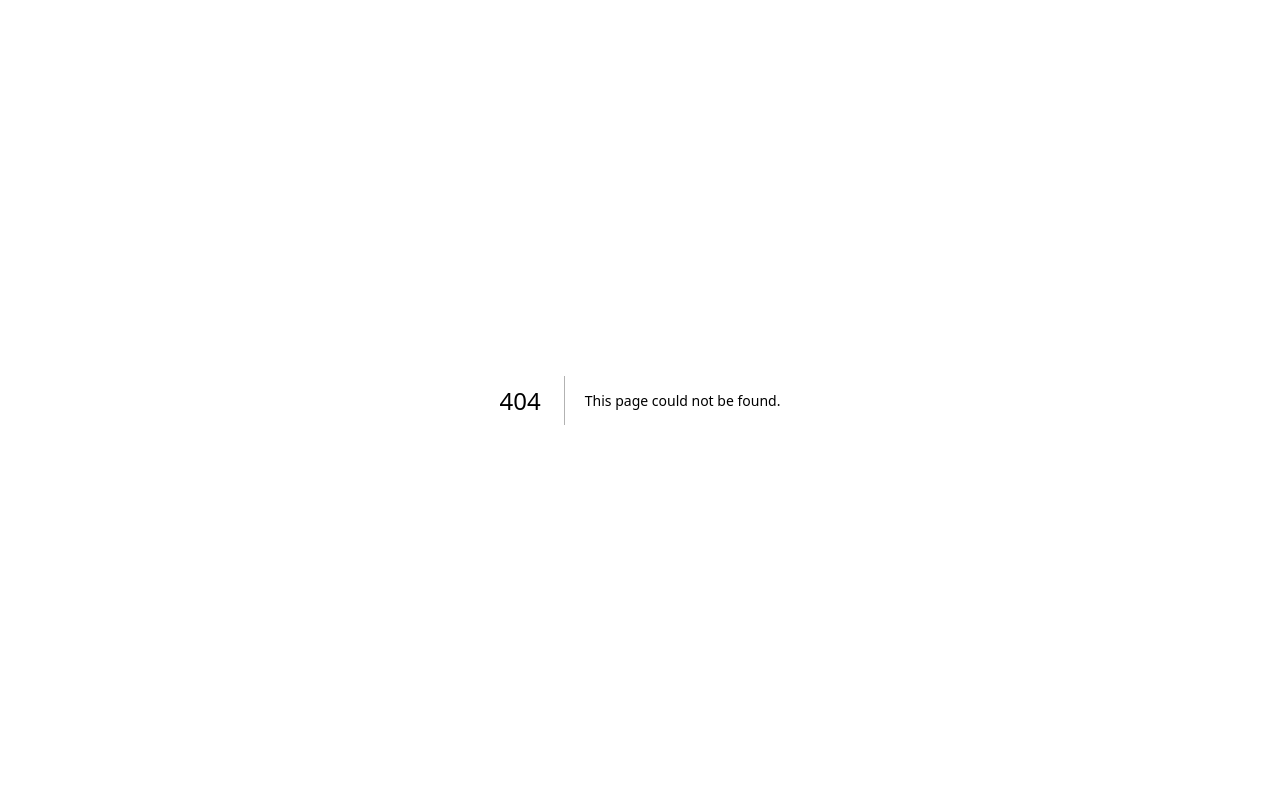
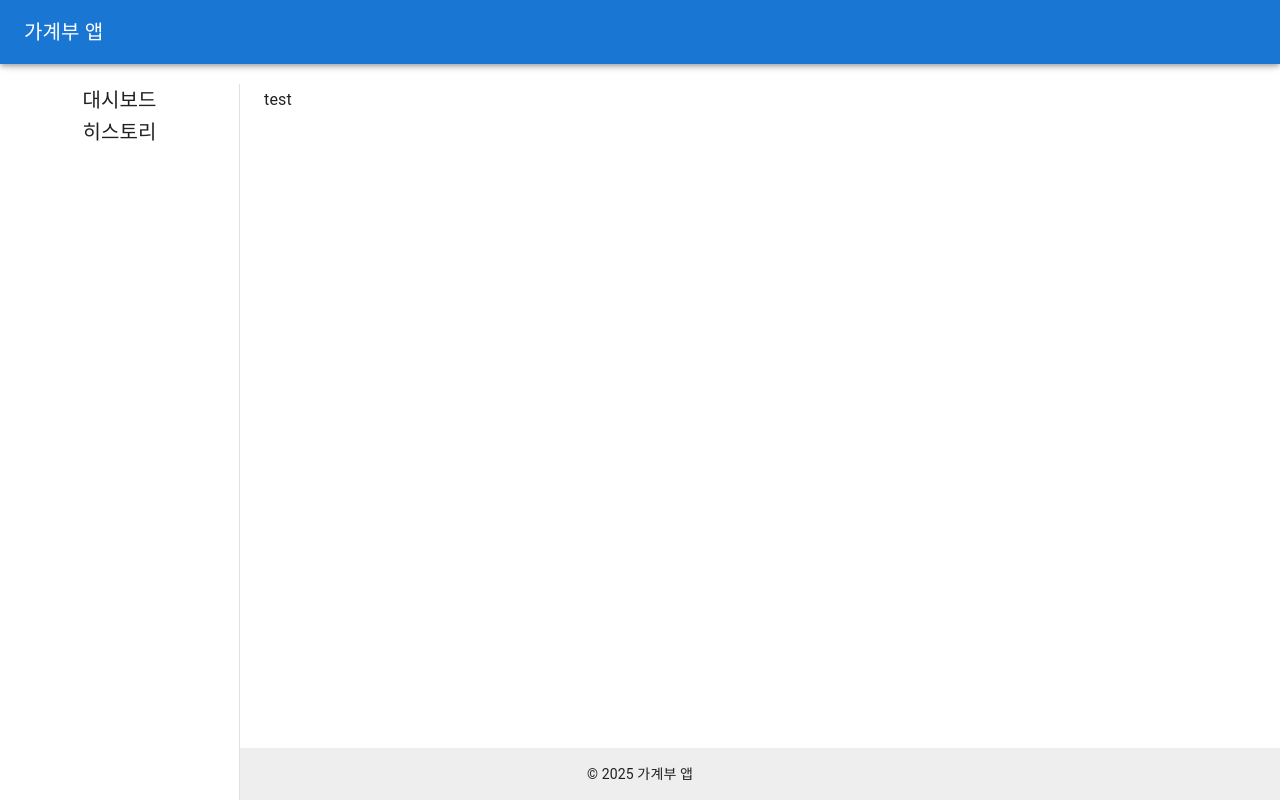
Before and after one commit to shsh159/shoot, a Next.js app: page /dashboard in a window 1280 px wide. Before the commit this address had no page. Built offline with nearby package versions, Linux system fonts and the light colour scheme.

Commit message:
todo 대시보드 추가(차트)

```diff
--- a/src/app/components/grid/HistoryGrid.tsx
+++ b/src/app/components/grid/HistoryGrid.tsx
@@ -7,7 +7,7 @@ import { AllCommunityModule, ModuleRegistry } from 'ag-grid-community';
 // Core CSS
 import { AgGridReact } from 'ag-grid-react';
 import HistoryAddModal from '../modal/HistoryAddModal';
-import { RowData } from '@/app/types';
+import { RowData } from '@lib/types/history';
 
 ModuleRegistry.registerModules([AllCommunityModule]);
 
--- a/src/app/components/layout/DefaultLayout.tsx
+++ b/src/app/components/layout/DefaultLayout.tsx
@@ -25,7 +25,7 @@ export default function DefaultLayout({
 
   const drawer = (
     <Box className="drawer-content">
-      <Link href={''} className="link">
+      <Link href={'/dashboard'} className="link">
         <Typography variant="h6">대시보드</Typography>
       </Link>
       <Link href={'/list'} className="link">
--- /dev/null
+++ b/src/app/dashboard/client.tsx
@@ -0,0 +1,3 @@
+export default function Client() {
+  return <div>test</div>;
+}
--- /dev/null
+++ b/src/app/dashboard/page.tsx
@@ -0,0 +1,10 @@
+import DefaultLayout from '@components/layout/DefaultLayout';
+import Client from './client';
+
+export default function Page() {
+  return (
+    <DefaultLayout>
+      <Client />
+    </DefaultLayout>
+  );
+}
```
